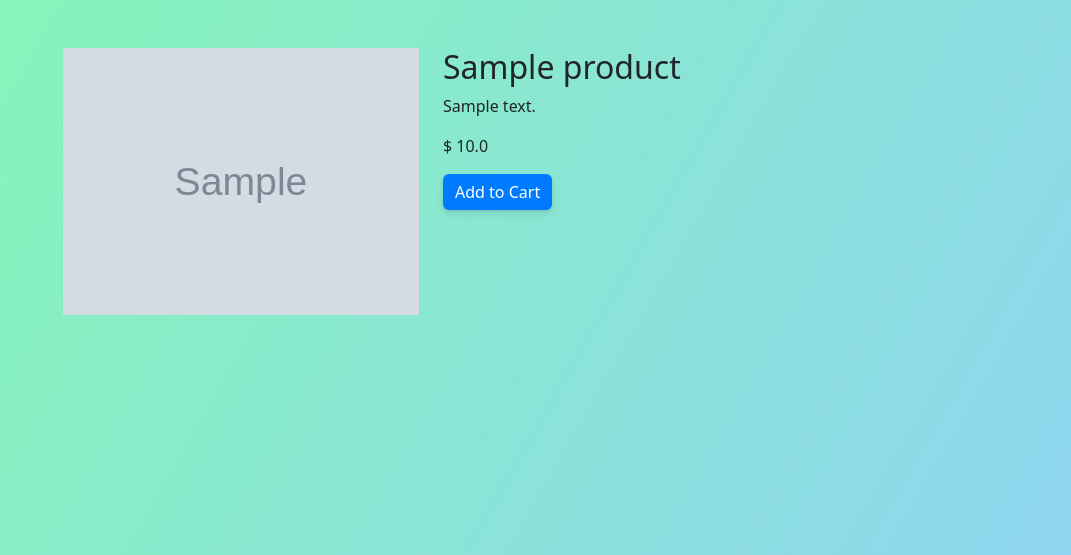
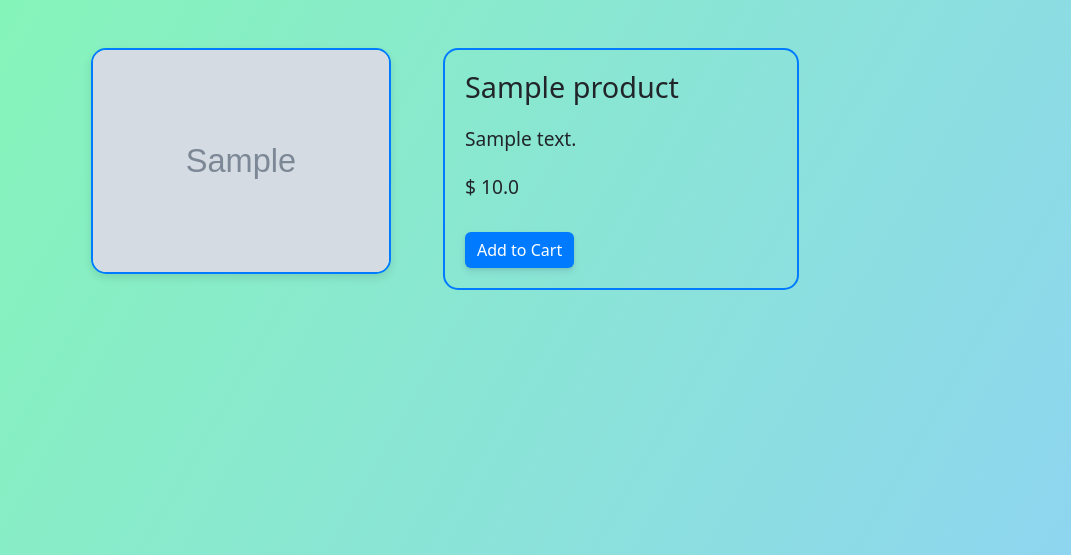
Before and after one commit to MariosAvraam/online-shop, a Flask app: page /products/1 in a window 1280 px wide. Shown: the part 56-611 px from the top of the page, without its empty margins (209-1280 px from the left). Run offline with Flask 3, Linux system fonts and the light colour scheme; tables that the repository leaves empty hold one stand-in row (values such as "Sample post"); grey boxes marked "Sample" are stand-in pictures; some libraries are stand-ins or nearby versions.

Commit message:
Update styles.css. Add h2 margin. Add styling for product details page.

```diff
--- a/static/styles.css
+++ b/static/styles.css
@@ -3,6 +3,10 @@ body {
     min-height: 100vh; /* Ensure the body takes up at least 100% of the viewport height */
     display: flex;
     flex-direction: column;
+}
+
+h2 {
+    margin-bottom: 10px;
 }
 
 
@@ -71,3 +75,39 @@ body {
     font-size: 1.25rem;
     margin-bottom: 10px;
 }
+
+/* Product Detail Image Styling */
+.product-detail-image {
+    max-width: 300px;
+    border-radius: 15px; /* Make the image rounded */
+    border: 2px solid #007bff; /* Add a border around the image */
+    box-shadow: 0 4px 8px rgba(0,0,0,0.1); /* Add shadow to the image */
+    transition: transform 0.3s;
+}
+
+.product-detail-image:hover {
+    transform: scale(1.05);
+}
+
+/* Product Detail Text Styling */
+.product-detail-text {
+    border: 2px solid #007bff; /* Add border to the text */
+    background-color: linear-gradient(120deg, #84fab0 0%, #8fd3f4 100%); /* Same as body background */
+    padding: 20px;
+    border-radius: 15px;
+}
+
+.product-detail-text h2 {
+    margin-bottom: 20px;
+    font-size: 1.8rem;
+}
+
+.product-detail-text p {
+    margin-bottom: 20px;
+    font-size: 1.2rem;
+}
+
+.product-detail-text button {
+    margin-top: 10px;
+    font-size: 1rem;
+}
```
